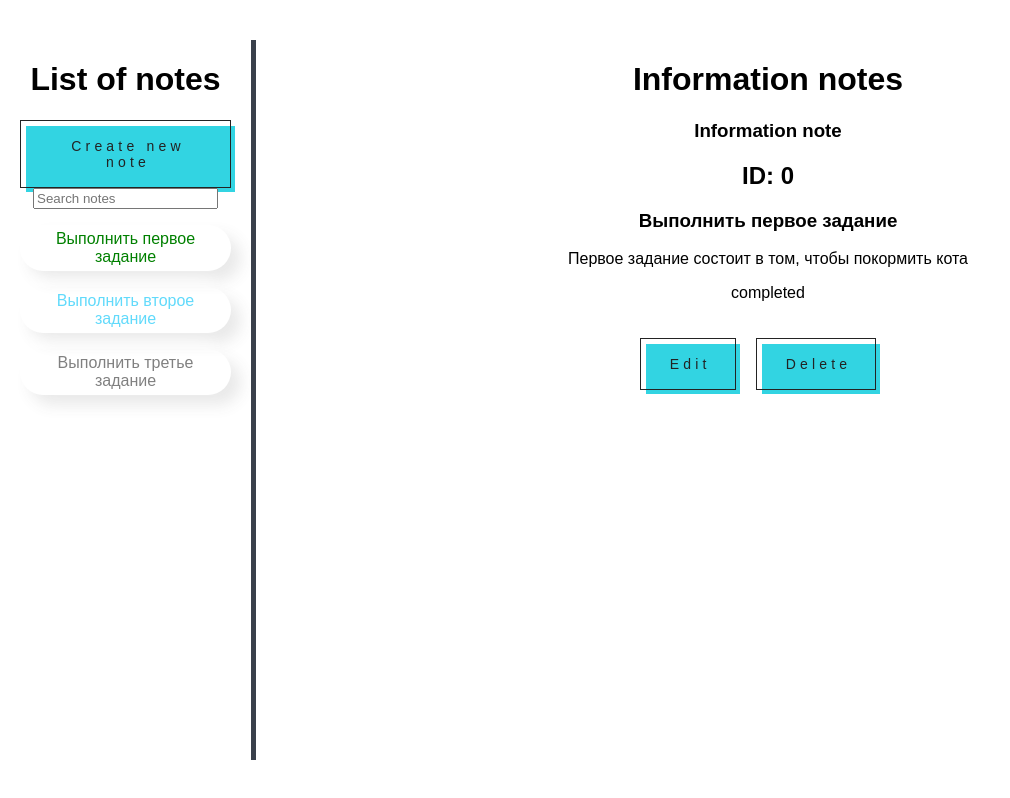
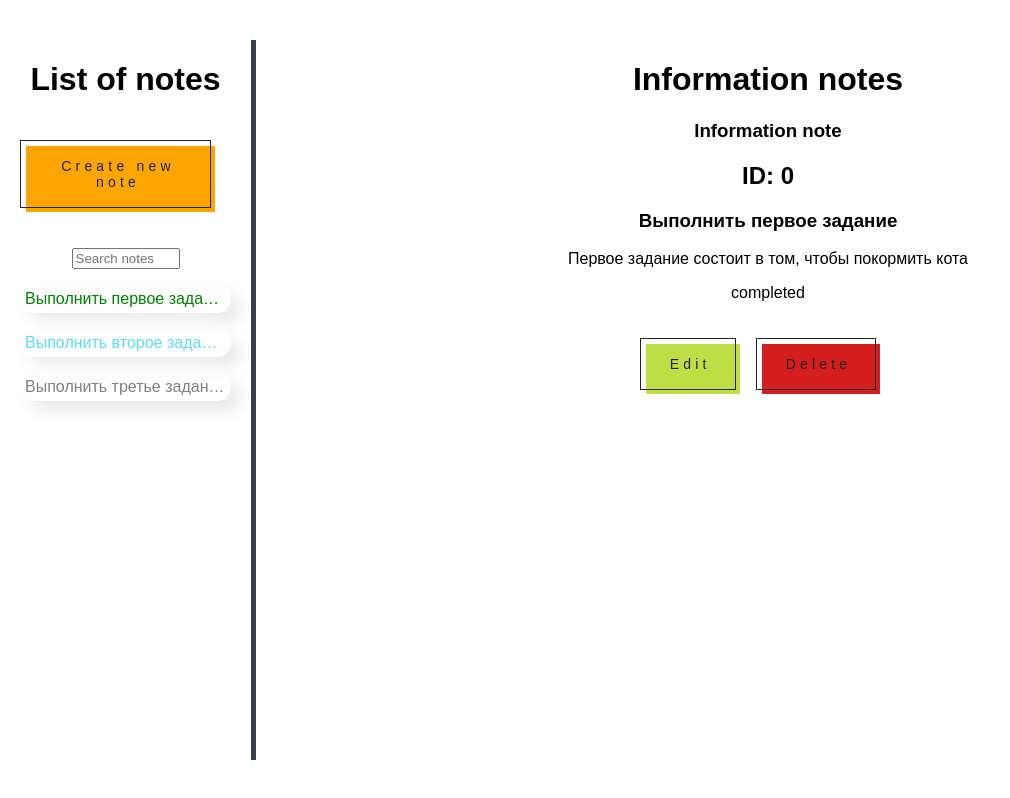
Before and after one commit to kibni1409/test, a React (Create React App) app: page /note/0 in a window 1280 px wide. Shown: the whole page, without its empty margins (0-1010 px from the left). Built offline with nearby package versions, Linux system fonts and the light colour scheme.

Commit message:
Hides extra text and shows ellipsis

```diff
--- a/src/Components/InformationNotes/InformationNotes.module.css
+++ b/src/Components/InformationNotes/InformationNotes.module.css
@@ -6,11 +6,7 @@
   padding-right: 20px;
   padding-left: 20px;
 }
-.ListOfNotes h1 {
-  color: red;
-}
 .ListOfNotes input {
-  margin-top: 50px;
   width: 100px;
 }
 .ListOfNotes p {
@@ -18,6 +14,44 @@
   border-radius: 50px;
   -webkit-box-shadow: -10px -10px 15px rgba(255, 255, 255, 0.5), 10px 10px 15px rgba(70, 70, 70, 0.12);
           box-shadow: -10px -10px 15px rgba(255, 255, 255, 0.5), 10px 10px 15px rgba(70, 70, 70, 0.12);
+  white-space: nowrap;
+  overflow: hidden;
+  text-overflow: ellipsis;
+}
+
+.New__button {
+  color: #232323;
+  background: transparent;
+  border: 1px solid #232323;
+  position: relative;
+  font-size: 14px;
+  letter-spacing: 0.3em;
+  font-family: "Montserrat", sans-serif;
+  padding: 17px 24px 17px 29px;
+  -webkit-transition: 0.2s ease-in-out;
+  transition: 0.2s ease-in-out;
+  cursor: pointer;
+  margin-right: 20px;
+  margin-top: 20px;
+  margin-bottom: 40px;
+}
+.New__button:before {
+  content: "";
+  position: absolute;
+  top: 5px;
+  left: 5px;
+  width: 100%;
+  height: 100%;
+  background: orange;
+  z-index: -1;
+  -webkit-transition: 0.25s ease;
+  transition: 0.25s ease;
+  -webkit-transform: translate(0, 0);
+          transform: translate(0, 0);
+}
+.New__button:hover:before {
+  -webkit-transform: translate(4px, 4px);
+          transform: translate(4px, 4px);
 }
 
 .NavLink {
@@ -41,7 +75,8 @@
   height: 80vh;
   margin-top: 40px;
 }
-.InformationNotes button {
+
+.Edit__button {
   color: #232323;
   background: transparent;
   border: 1px solid #232323;
@@ -57,21 +92,161 @@
   margin-top: 20px;
   margin-bottom: 40px;
 }
-.InformationNotes button:before {
+.Edit__button:before {
   content: "";
   position: absolute;
   top: 5px;
   left: 5px;
   width: 100%;
   height: 100%;
-  background: #32D4E2;
+  background: #bfde44;
   z-index: -1;
   -webkit-transition: 0.25s ease;
   transition: 0.25s ease;
   -webkit-transform: translate(0, 0);
           transform: translate(0, 0);
 }
-.InformationNotes button:hover:before {
+.Edit__button:hover:before {
+  -webkit-transform: translate(4px, 4px);
+          transform: translate(4px, 4px);
+}
+
+.Start__button {
+  color: #232323;
+  background: transparent;
+  border: 1px solid #232323;
+  position: relative;
+  font-size: 14px;
+  letter-spacing: 0.3em;
+  font-family: "Montserrat", sans-serif;
+  padding: 17px 24px 17px 29px;
+  -webkit-transition: 0.2s ease-in-out;
+  transition: 0.2s ease-in-out;
+  cursor: pointer;
+  margin-right: 20px;
+  margin-top: 20px;
+  margin-bottom: 40px;
+}
+.Start__button:before {
+  content: "";
+  position: absolute;
+  top: 5px;
+  left: 5px;
+  width: 100%;
+  height: 100%;
+  background: #32d9a4;
+  z-index: -1;
+  -webkit-transition: 0.25s ease;
+  transition: 0.25s ease;
+  -webkit-transform: translate(0, 0);
+          transform: translate(0, 0);
+}
+.Start__button:hover:before {
+  -webkit-transform: translate(4px, 4px);
+          transform: translate(4px, 4px);
+}
+
+.Delete__button {
+  color: #232323;
+  background: transparent;
+  border: 1px solid #232323;
+  position: relative;
+  font-size: 14px;
+  letter-spacing: 0.3em;
+  font-family: "Montserrat", sans-serif;
+  padding: 17px 24px 17px 29px;
+  -webkit-transition: 0.2s ease-in-out;
+  transition: 0.2s ease-in-out;
+  cursor: pointer;
+  margin-right: 20px;
+  margin-top: 20px;
+  margin-bottom: 40px;
+}
+.Delete__button:before {
+  content: "";
+  position: absolute;
+  top: 5px;
+  left: 5px;
+  width: 100%;
+  height: 100%;
+  background: #d51e1e;
+  z-index: -1;
+  -webkit-transition: 0.25s ease;
+  transition: 0.25s ease;
+  -webkit-transform: translate(0, 0);
+          transform: translate(0, 0);
+}
+.Delete__button:hover:before {
+  -webkit-transform: translate(4px, 4px);
+          transform: translate(4px, 4px);
+}
+
+.Save__button {
+  color: #232323;
+  background: transparent;
+  border: 1px solid #232323;
+  position: relative;
+  font-size: 14px;
+  letter-spacing: 0.3em;
+  font-family: "Montserrat", sans-serif;
+  padding: 17px 24px 17px 29px;
+  -webkit-transition: 0.2s ease-in-out;
+  transition: 0.2s ease-in-out;
+  cursor: pointer;
+  margin-right: 20px;
+  margin-top: 20px;
+  margin-bottom: 40px;
+}
+.Save__button:before {
+  content: "";
+  position: absolute;
+  top: 5px;
+  left: 5px;
+  width: 100%;
+  height: 100%;
+  background: #53ea53;
+  z-index: -1;
+  -webkit-transition: 0.25s ease;
+  transition: 0.25s ease;
+  -webkit-transform: translate(0, 0);
+          transform: translate(0, 0);
+}
+.Save__button:hover:before {
+  -webkit-transform: translate(4px, 4px);
+          transform: translate(4px, 4px);
+}
+
+.Complete__button {
+  color: #232323;
+  background: transparent;
+  border: 1px solid #232323;
+  position: relative;
+  font-size: 14px;
+  letter-spacing: 0.3em;
+  font-family: "Montserrat", sans-serif;
+  padding: 17px 24px 17px 29px;
+  -webkit-transition: 0.2s ease-in-out;
+  transition: 0.2s ease-in-out;
+  cursor: pointer;
+  margin-right: 20px;
+  margin-top: 20px;
+  margin-bottom: 40px;
+}
+.Complete__button:before {
+  content: "";
+  position: absolute;
+  top: 5px;
+  left: 5px;
+  width: 100%;
+  height: 100%;
+  background: #30a9a9;
+  z-index: -1;
+  -webkit-transition: 0.25s ease;
+  transition: 0.25s ease;
+  -webkit-transform: translate(0, 0);
+          transform: translate(0, 0);
+}
+.Complete__button:hover:before {
   -webkit-transform: translate(4px, 4px);
           transform: translate(4px, 4px);
 }
--- a/src/Components/InformationNotes/InformationNotes.scss
+++ b/src/Components/InformationNotes/InformationNotes.scss
@@ -4,8 +4,22 @@
   grid-area: Info;
   height: 80vh;
   margin-top: 40px;
+}
 
-  @include Button
+.Edit{
+  @include Button(#bfde44)
+}
+.Start{
+  @include Button(#32d9a4)
+}
+.Delete{
+  @include Button(#d51e1e)
+}
+.Save{
+  @include Button(#53ea53)
+}
+.Complete{
+  @include Button(#30a9a9)
 }
 
 .form{
--- a/src/Components/InformationNotes/Mode/EditNote.js
+++ b/src/Components/InformationNotes/Mode/EditNote.js
@@ -27,7 +27,6 @@ const EditNote = (props) => {
                 <fieldset>
                     <legend>Create a new note</legend>
                     <p>Heading</p>
-                    {/*<label htmlFor="textHeading">Heading:</label>*/}
                     <input type={"text"} placeholder={props.heading} {...register("textHeading",
                         {
                             required: true,
@@ -35,7 +34,6 @@ const EditNote = (props) => {
                         })}/><br/>
                     {errors.textHeading && errors.textHeading.type === "minLength" && <p>Min length 3</p>}
                     <p>Text</p>
-                    {/*<label htmlFor="textHeading">Text:</label>*/}
                     <textarea placeholder={props.text} {...register("textNote",
                         {
                             required: true,
@@ -43,8 +41,7 @@ const EditNote = (props) => {
                         })}/><br/>
                     {errors.textNote && errors.textNote.type === "minLength" && <p>Min length 3</p>}
                 </fieldset>
-                    <button type={"submit"}>Save</button>
-
+                <button className={classes.Save__button} type={"submit"}>Save</button>
             </form>
         </div>
     )
--- a/src/Components/InformationNotes/Mode/InfoNote.js
+++ b/src/Components/InformationNotes/Mode/InfoNote.js
@@ -1,3 +1,5 @@
+import classes from "./../InformationNotes.module.css"
+
 const InfoNote = (props) => {
     return (
         <div key={props.id}>
@@ -6,12 +8,12 @@ const InfoNote = (props) => {
             <h3>{props.heading}</h3>
             <p>{props.text}</p>
             <p>{props.status}</p>
-            <button onClick={props.ActivateEditMode}>Edit</button>
-            <button onClick={props.DeleteNote}>Delete</button>
+            <button className={classes.Edit__button} onClick={props.ActivateEditMode}>Edit</button>
+            <button className={classes.Delete__button} onClick={props.DeleteNote}>Delete</button>
             {props.status === "pending"
-                ? <button onClick={() => props.EditNotes(props.id, props.heading, props.text, "in_progress")}>Start</button>
+                ? <button className={classes.Start__button} onClick={() => props.EditNotes(props.id, props.heading, props.text, "in_progress")}>Start</button>
                 : props.status === "in_progress"
-                    ? <button onClick={() => props.EditNotes(props.id, props.heading, props.text, "completed")}>Complete</button>
+                    ? <button className={classes.Complete__button} onClick={() => props.EditNotes(props.id, props.heading, props.text, "completed")}>Complete</button>
                     : null}
         </div>
     )
--- a/src/Components/ListOfNotes/ListOfNotes.js
+++ b/src/Components/ListOfNotes/ListOfNotes.js
@@ -8,7 +8,7 @@ const ListOfNotes = (props) => {
         <div className={classes.ListOfNotes}>
             <h1>List of notes</h1>
             <NavLink to="/note/new">
-                <button>Create new note</button>
+                <button className={classes.New__button}>Create new note</button>
             </NavLink>
             <Search
                 listNotes={props.listNotes}
--- a/src/Components/ListOfNotes/ListOfNotes.module.css
+++ b/src/Components/ListOfNotes/ListOfNotes.module.css
@@ -6,13 +6,20 @@
   padding-right: 20px;
   padding-left: 20px;
 }
+.ListOfNotes input {
+  width: 100px;
+}
 .ListOfNotes p {
   padding: 5px;
   border-radius: 50px;
   -webkit-box-shadow: -10px -10px 15px rgba(255, 255, 255, 0.5), 10px 10px 15px rgba(70, 70, 70, 0.12);
           box-shadow: -10px -10px 15px rgba(255, 255, 255, 0.5), 10px 10px 15px rgba(70, 70, 70, 0.12);
+  white-space: nowrap;
+  overflow: hidden;
+  text-overflow: ellipsis;
 }
-.ListOfNotes button {
+
+.New__button {
   color: #232323;
   background: transparent;
   border: 1px solid #232323;
@@ -24,22 +31,25 @@
   -webkit-transition: 0.2s ease-in-out;
   transition: 0.2s ease-in-out;
   cursor: pointer;
+  margin-right: 20px;
+  margin-top: 20px;
+  margin-bottom: 40px;
 }
-.ListOfNotes button:before {
+.New__button:before {
   content: "";
   position: absolute;
   top: 5px;
   left: 5px;
   width: 100%;
   height: 100%;
-  background: #32D4E2;
+  background: orange;
   z-index: -1;
   -webkit-transition: 0.25s ease;
   transition: 0.25s ease;
   -webkit-transform: translate(0, 0);
           transform: translate(0, 0);
 }
-.ListOfNotes button:hover:before {
+.New__button:hover:before {
   -webkit-transform: translate(4px, 4px);
           transform: translate(4px, 4px);
 }
--- a/src/Components/ListOfNotes/ListOfNotes.scss
+++ b/src/Components/ListOfNotes/ListOfNotes.scss
@@ -1,5 +1,5 @@
-@mixin Button {
-  button {
+@mixin Button ($color) {
+  &__button {
     color: #232323;
     background: transparent;
     border: 1px solid #232323;
@@ -14,19 +14,19 @@
     margin-top: 20px;
     margin-bottom: 40px;
   }
-  button:before {
+  &__button:before {
     content: "";
     position: absolute;
     top: 5px;
     left: 5px;
     width: 100%;
     height: 100%;
-    background: #32D4E2;
+    background: $color;
     z-index: -1;
     transition: .25s ease;
     transform: translate(0, 0);
   }
-  button:hover:before {
+  &__button:hover:before {
     transform: translate(4px, 4px);
   }
 }
@@ -39,12 +39,7 @@
   padding-right: 20px;
   padding-left: 20px;
 
-  h1{
-    color: red;
-  }
-
   input{
-    margin-top: 50px;
     width: 100px;
   }
 
@@ -53,12 +48,16 @@
     border-radius: 50px;
     box-shadow: -10px -10px 15px rgba(255,255,255,0.5),
     10px 10px 15px rgba(70,70,70,0.12);
+    white-space: nowrap;
+    overflow: hidden;
+    text-overflow: ellipsis;
   }
 
-  //@include Button;
+}
+.New{
+  @include Button (orange);
+}
 
-
-}
 .NavLink{
   text-decoration: none;
 }
```
